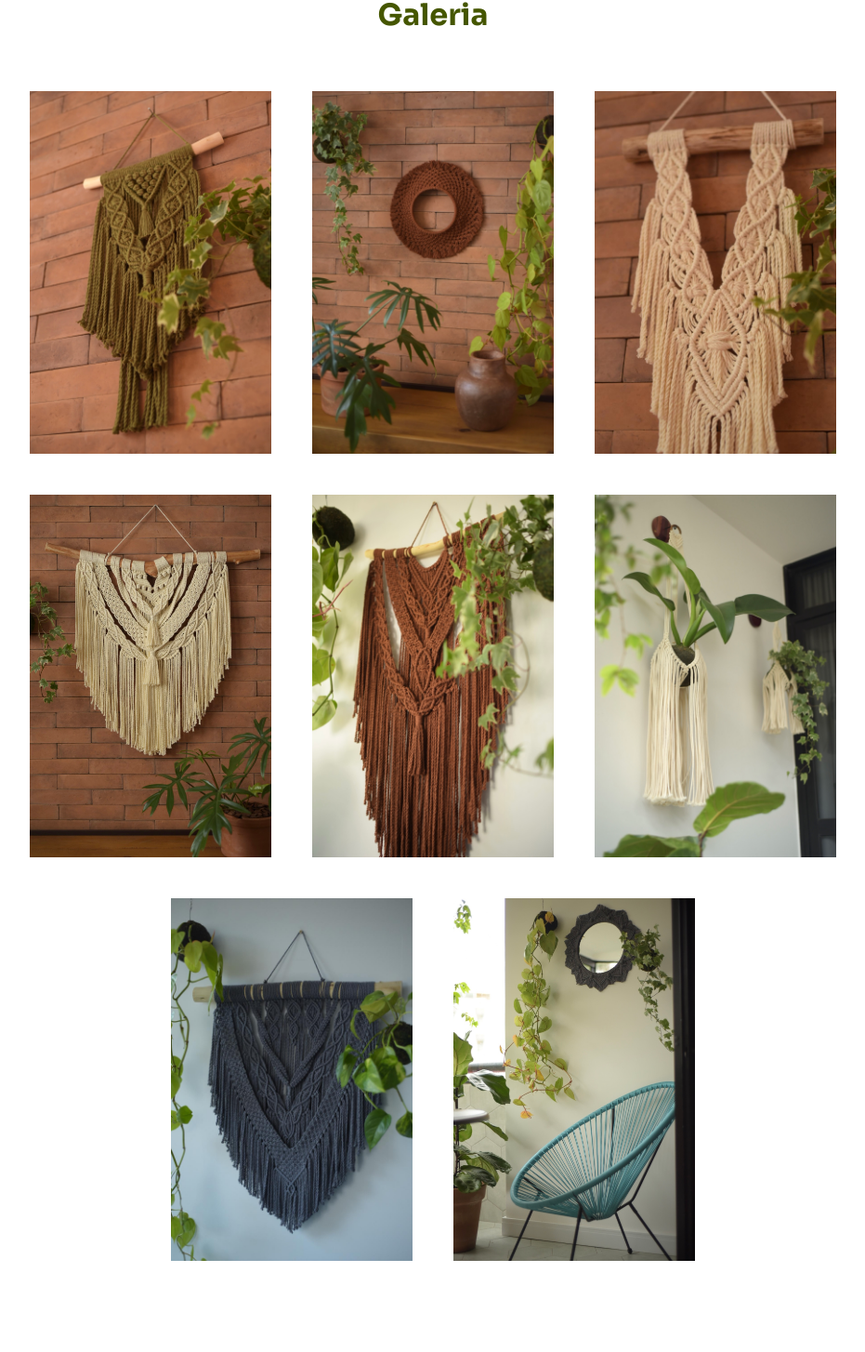
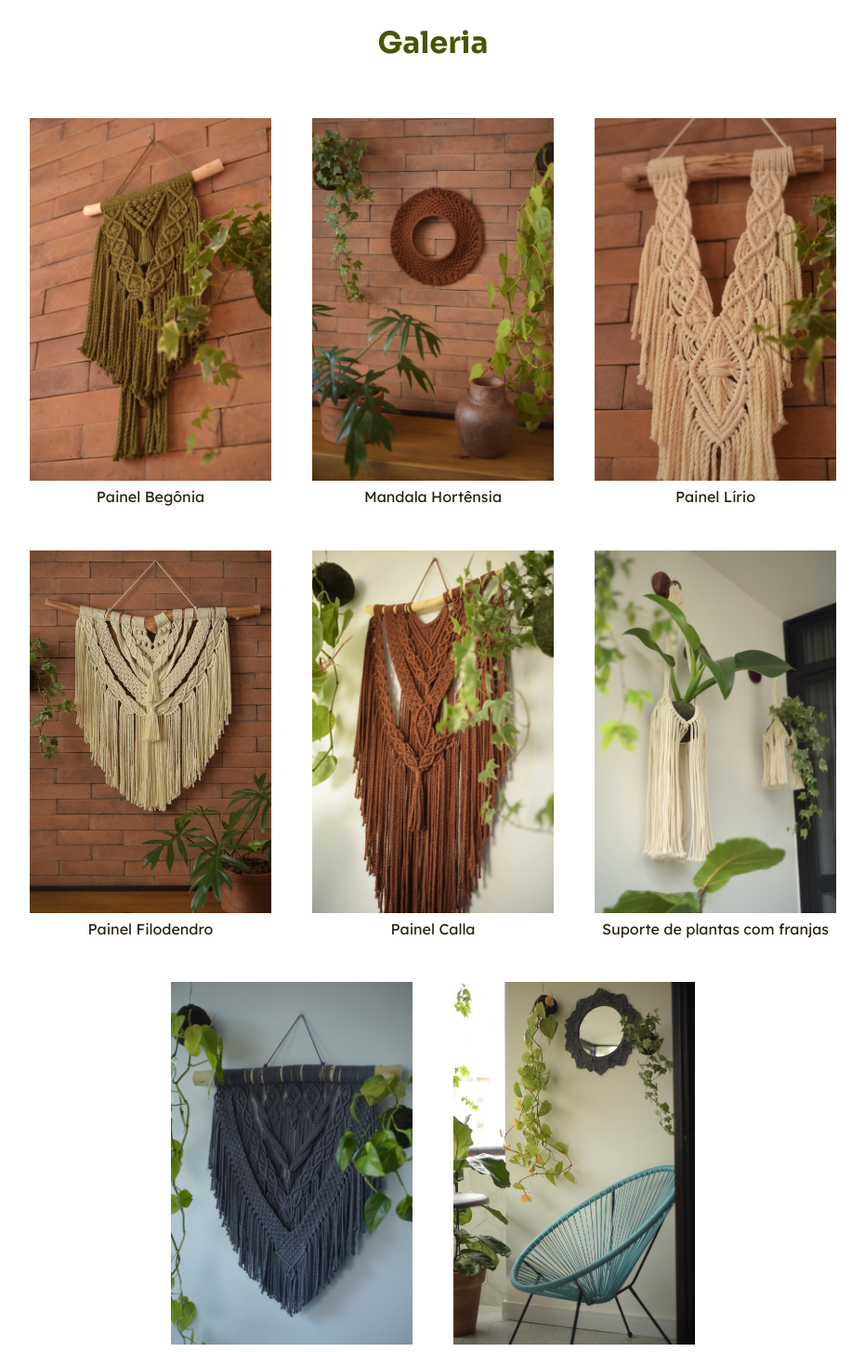
Before and after one commit to scillapinheiro/gama-academy-desafio-final, a React (Create React App) app: page / in a window 1280 px wide. Shown: the part 3397-4851 px from the top of the page at 93% size, without its empty margins (174-1105 px from the left). Built offline with nearby package versions, Linux system fonts and the light colour scheme.

Commit message:
Responsividade Home

```diff
--- a/src/pages/Galery.jsx
+++ b/src/pages/Galery.jsx
@@ -22,19 +22,16 @@ export function Galery() {
                 </div>
             </div>
 
-            {/* <img> {produtos[0]?.link_img} </img> */}
             <div className="fotos-galeria">
                 <>
                     <div className="catalogo">
-                        {produtos?.map(({ id_produto, produto, categoria1, categoria2, id_categoria1, id_categoria2, preco1, desc_produto, preco2, link_img }) => (
+                        {produtos?.map(({ id_produto, produto, categoria1, categoria2, preco1, desc_produto, preco2, link_img }) => (
 
                             <div key={id_produto} className="card">
-                                <img src={link_img} alt={"produto" + id_produto}></img>
+                                <img src={link_img} alt={produto}></img>
                                 <p>{produto}</p>
-                                    <p>{categoria1}</p>
-                                    <p>{preco1}{desc_produto}</p>
-                                    <p>{categoria2}</p>
-                                    <p>{preco2}</p>
+                                <p>{categoria1} {preco1} {desc_produto}</p>
+                                <p>{categoria2} {preco2}</p>
                             </div>
 
                         ))}
--- a/src/pages/LandingPage.jsx
+++ b/src/pages/LandingPage.jsx
@@ -149,14 +149,38 @@ export function LandingPage() {
             <div className="previa-galeria">
                 <h2>Galeria</h2>
                 <div className="previa-fotos">
-                    <img src={Previa1} />
-                    <img src={Previa2} />
-                    <img src={Previa3} />
-                    <img src={Previa4} />
-                    <img src={Previa5} />
-                    <img src={Previa6} />
-                    <img src={Previa7} />
-                    <img src={Previa8} />
+                    <div className="card">
+                        <img src={Previa1} alt="Painel Begônia" />
+                        <p>Painel Begônia</p>
+                    </div>
+                        <div className="card">
+                        <img src={Previa2} alt="Mandala Hortênsia" />
+                    <p>Mandala Hortênsia</p>
+                    </div>
+                    <div className="card">
+                        <img src={Previa3} alt="Painel Lírio" />
+                        <p>Painel Lírio</p>
+                    </div>
+                    <div className="card">
+                        <img src={Previa4} alt="Painel Filodendro" />
+                        <p>Painel Filodendro</p>
+                    </div>
+                    <div className="card">
+                        <img src={Previa5} alt="Painel Calla" />
+                        <p>Painel Calla</p>
+                    </div>
+                    <div className="card">
+                        <img src={Previa6} alt="Suporte de plantas com franjas" />
+                        <p>Suporte de plantas com franjas</p>
+                    </div>
+                    <div className="card">
+                        <img src={Previa7} alt="Painel Hera" />
+                        <p>Painel Hera</p>
+                    </div>
+                    <div className="card">
+                        <img src={Previa8} alt="Espelho" />
+                        <p>Espelho</p>
+                    </div>
                 </div>
                 <div className="link-galery">
                 <a href="./Galery"> Ver galeria completa &rarr; </a>
--- a/src/styles/About.css
+++ b/src/styles/About.css
@@ -264,6 +264,7 @@
         margin: 0 40px;
         display: flex;
         flex-wrap: wrap;
+        justify-content: center;
     }
 
     .nossos-valores .valores-icons {
--- a/src/styles/Galery.css
+++ b/src/styles/Galery.css
@@ -16,13 +16,14 @@
     justify-content: center;
 }
 
-.fotos-galeria{
+.fotos-galeria {
     margin: 56px 134px 54px 134px;
 }
 
-.fotos-galeria .catalogo{
+.fotos-galeria .catalogo {
     display: flex;
     flex-wrap: wrap;
+    justify-content: center;
     gap: 2.75rem;
 }
 
@@ -32,7 +33,7 @@
 
 .fotos-galeria img{
     width: 260px;
-    height: auto;
+    height: 390px;
 }
 
 .info-produto1, .info-produto2{
--- a/src/styles/LandingPage.css
+++ b/src/styles/LandingPage.css
@@ -163,7 +163,7 @@
 
 .carol-foto2 img{
     width: 368px;
-    height: auto;
+    height: 494px;
     position: relative;
     top: 87px;
 }
@@ -176,7 +176,7 @@
     display:flex;
     flex-wrap: wrap;
     gap: 2.75rem;
-    margin: 60px 136px 111px 135px;
+    margin: 60px 134px 111px 134px;
     justify-content: center;
 }
 
@@ -193,3 +193,101 @@
     font: 700 14px 'Sora', sans-serif;
     color: var(--green);
 }
+
+
+/* Responsivo */
+@media (max-width: 835px) {
+    .bannermain,
+    .carrossel-main {
+        display: flex;
+        flex-wrap: wrap;
+        justify-content: center;
+    }
+
+    .bannermain .imagens-header {
+        margin-right: 0;
+    }
+
+    .slider-componente {
+        margin: 120px 0 40px 0;
+    }
+
+    .passos-venda {
+        margin: 0 135px 60px 135px;
+    }
+
+    .background-carol-home {
+        margin: 0 40px 80px 40px;
+        display: flex;
+        flex-wrap: wrap-reverse;
+    }
+
+    .carol-foto2 {
+        margin-left: 100px;
+    }
+
+    .carol-foto2 img {
+        top: 0;
+    }
+
+    .introducao-home {
+        margin: 63px 100px 63px 195px;
+    }
+
+    .previa-fotos {
+        margin-bottom: 36px;
+    }
+
+    .link-galery {
+        margin-bottom: 63px;
+    }
+}
+
+@media (max-width: 429px) {
+    .bannermain .imagens-header {
+        align-items: center;
+    }
+
+    .imagens-header .img1 img {
+        width: 251px;
+        height: auto;
+    }
+
+    .imagens-header .img2 img{
+        width: 185px;
+        height: auto;
+    }
+
+    .texto-carrossel h2 {
+        font-size: 24px;
+    }
+
+    .sugestoes {
+        width: 315px;
+    }
+
+    .passos-venda {
+        margin: 0 40px;
+    }
+
+    .como-funciona img {
+        margin-right: 30px;
+    }
+
+    .background-carol-home {
+        margin: 0 0 80px 0;
+    }
+
+    .carol-foto2 img {
+        margin: 0;
+        left: -150px;
+    }
+
+    .introducao-home {
+        margin: 63px 0 63px 100px
+    }
+
+    .introducao-home p {
+        margin-right: 40px;
+    }
+}
--- a/src/styles/Navbar.css
+++ b/src/styles/Navbar.css
@@ -102,6 +102,13 @@
   color: #fff;
 }
 
+@media screen and (max-width: 834px) {
+  #menu.open-menu {
+    left: 0;
+  }
+
+}
+
 @media screen and (max-width: 428px) {
   .navbar.container {
     padding: 0 20px;
```
